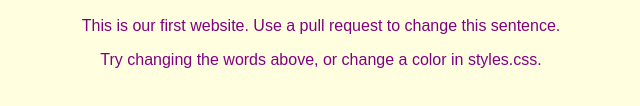
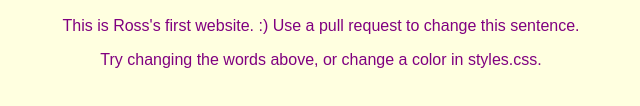
Before and after one commit to gilman2026/studygroup, a plain HTML site: page index.html in a window 1280 px wide. Shown: the part 328-434 px from the top of the page, without its empty margins (319-959 px from the left). Drawn offline with Linux system fonts and the light colour scheme.

Commit message:
Update website introduction text

```diff
--- a/index.html
+++ b/index.html
@@ -9,7 +9,7 @@
 <body>
   <h1>Hello, GitHub!</h1>
   <img src="tree.svg" alt="A green tree in a meadow">
-  <p>This is our first website. Use a pull request to change this sentence.</p>
+  <p>This is Ross's first website. :) Use a pull request to change this sentence.</p>
   <p>Try changing the words above, or change a color in styles.css.</p>
 </body>
 </html>
```
